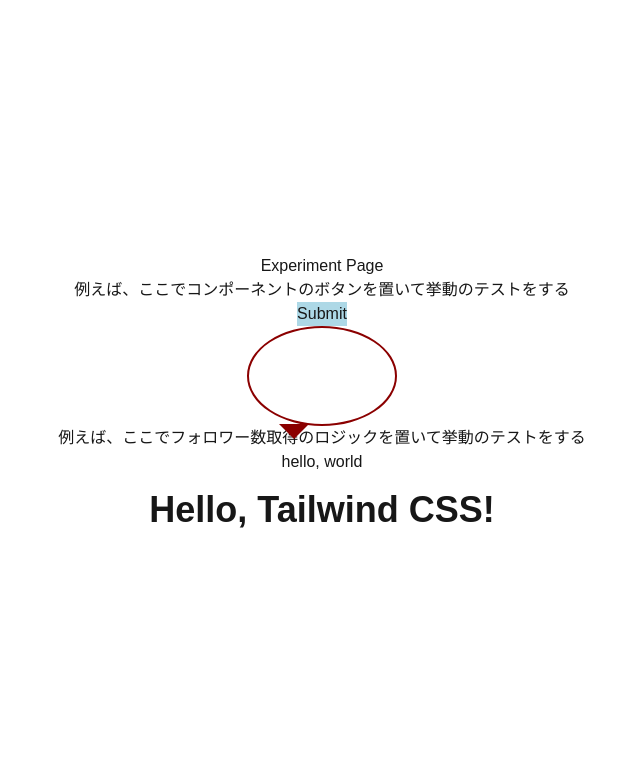
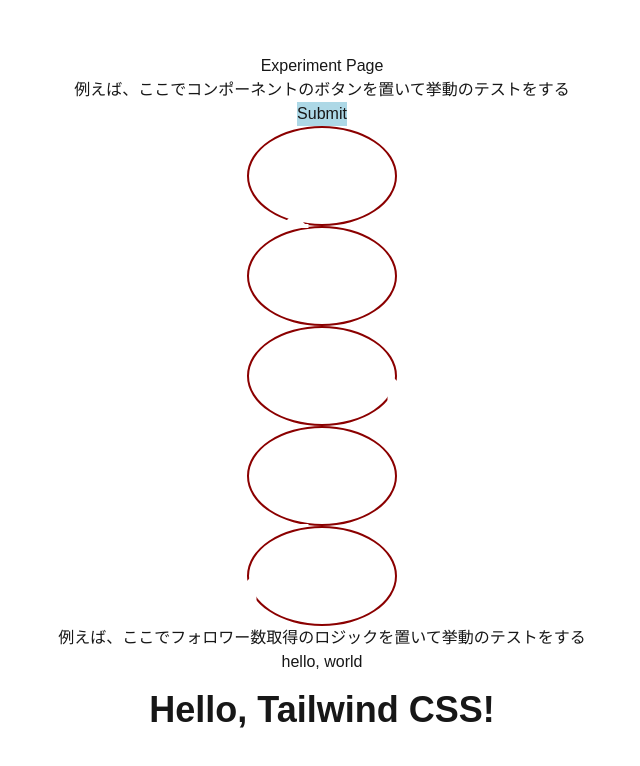
Before and after one commit to Kazuki0320/sns-scouter, a Next.js app: page /experiment in a window 1280 px wide. Shown: the top 766 px of the page, without its empty margins (318-958 px from the left). Built offline with nearby package versions, Linux system fonts and the light colour scheme.

Commit message:
feat: 吹き出しをいろんな形で入れてみた

```diff
--- a/src/app/experiment/page.tsx
+++ b/src/app/experiment/page.tsx
@@ -11,6 +11,10 @@ export default function Page() {
       <h3>例えば、ここでコンポーネントのボタンを置いて挙動のテストをする</h3>
       <Button button={buttonProps} />
       <SpeechBubble />
+      <SpeechBubble direction="up" /> {/* 上向き */}
+      <SpeechBubble direction="right" /> {/* 右向き */}
+      <SpeechBubble direction="down" /> {/* 下向き（デフォルト） */}
+      <SpeechBubble direction="left" /> {/* 左向き */}
       <h3>
         例えば、ここでフォロワー数取得のロジックを置いて挙動のテストをする
       </h3>
--- a/src/components/ui/SpeechBubble.tsx
+++ b/src/components/ui/SpeechBubble.tsx
@@ -1,9 +1,11 @@
 import React from 'react';
 import styles from '@/components/ui/speechBubble.module.css';
 
-
-export function SpeechBubble() {
+export function SpeechBubble({ direction = 'down' }) {
+  // direction propを追加
   return (
-    <div className={styles.speechBubble}></div>
+    <div className={styles.speechBubble}>
+      <div className={`${styles.arrow} ${styles[`arrow-${direction}`]}`}></div>
+    </div>
   );
 }
--- a/src/components/ui/speechBubble.module.css
+++ b/src/components/ui/speechBubble.module.css
@@ -1,21 +1,41 @@
 .speechBubble {
-  width: 150px; /* 吹き出しの幅 */
-  height: 100px; /* 吹き出しの高さ */
-  background-color: white; /* 背景色 */
-  border: 2px solid darkred; /* 枠線 */
-  border-radius: 50%; /* 角を丸くする */
-  position: relative; /* 相対配置 */
+  width: 150px;
+  height: 100px;
+  background-color: white;
+  border: 2px solid darkred;
+  border-radius: 50%;
+  position: relative;
+  display: inline-block; /* インラインブロック要素にする */
 }
 
-/* 吹き出しの三角形の部分 */
-.speechBubble::after {
-  content: '';
+.arrow {
   position: absolute;
-  bottom: -15px; /* 下からの距離 */
-  left: 30px; /* 左からの距離 */
   width: 0;
   height: 0;
   border-left: 15px solid transparent;
   border-right: 15px solid transparent;
-  border-top: 15px solid darkred; /* 枠線と同じ色 */
+  border-top: 15px solid white; /* 矢印を白に変更 */
 }
+
+.arrow-down {
+  bottom: -15px;
+  left: 30px;
+}
+
+.arrow-up {
+  top: -15px;
+  left: 30px;
+  transform: rotate(180deg); /* 上向きにするために回転 */
+}
+
+.arrow-left {
+  left: -15px;
+  bottom: 30px;
+  transform: rotate(90deg); /* 左向きにするために回転 */
+}
+
+.arrow-right {
+  right: -15px;
+  bottom: 30px;
+  transform: rotate(-90deg); /* 右向きにするために回転 */
+}
```
